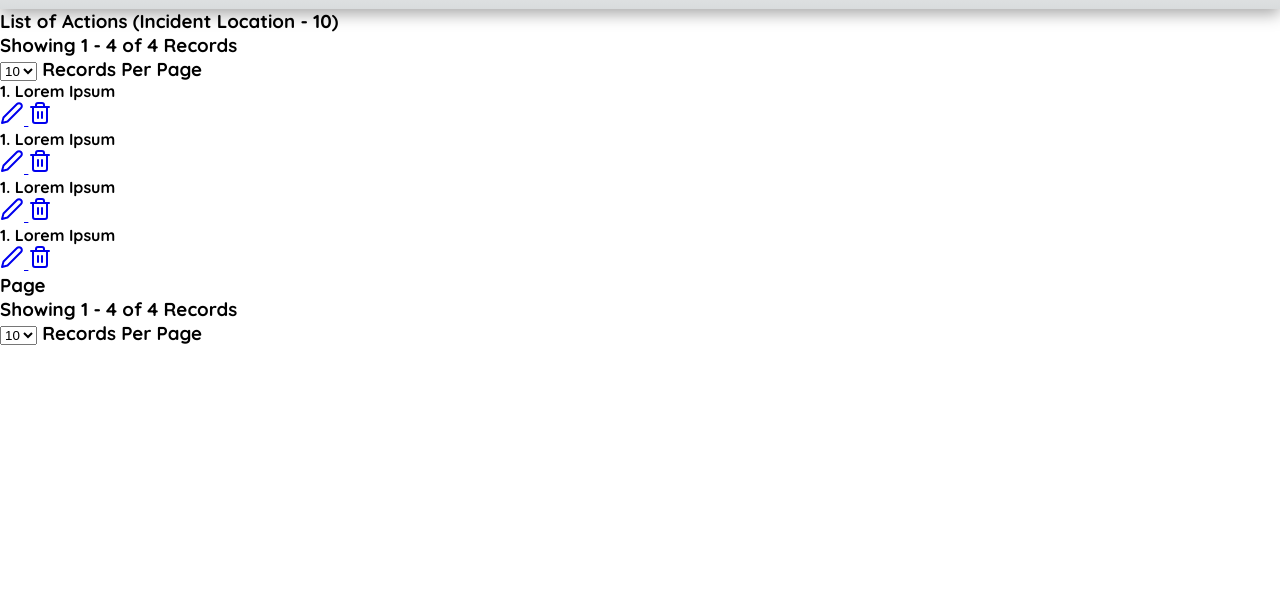
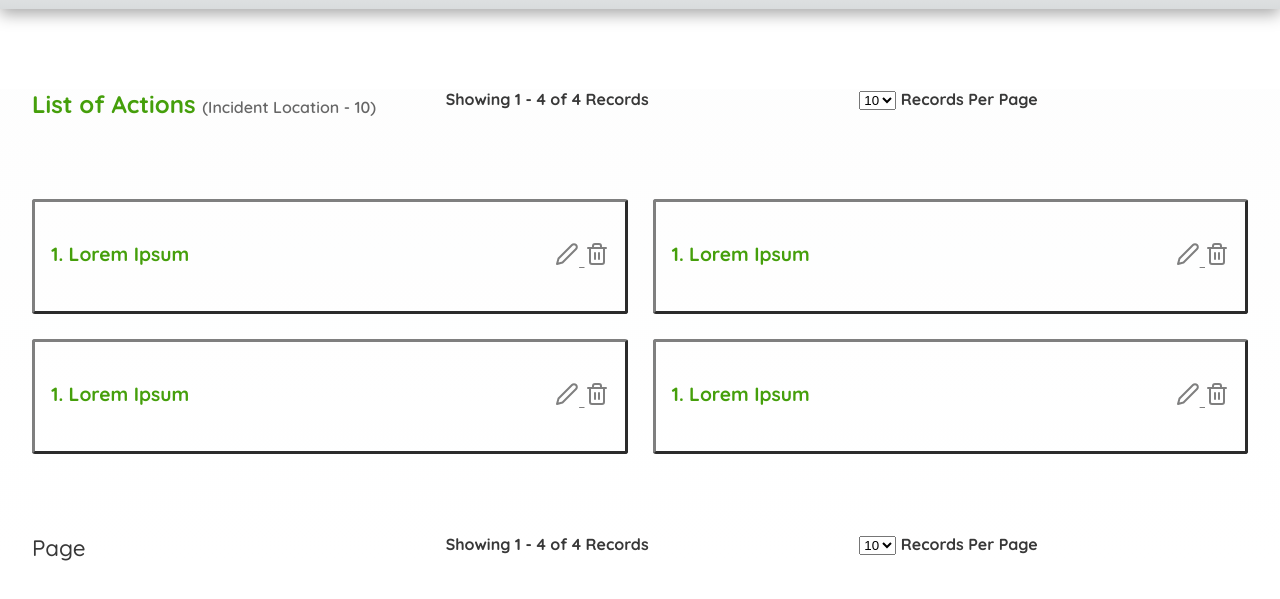
Before and after one commit to saisashreek2692/nagarro-test-file, a website: page index.html in a window 1280 px wide. Shown: the part 71-670 px from the top of the page. Drawn offline with nearby package versions, Linux system fonts and the light colour scheme; files that its build step writes are made by us from their sources.

Commit message:
Main Cards Section SCSS Created

```diff
--- /dev/null
+++ b/assets/sass/_actions.scss
@@ -0,0 +1,120 @@
+.action {
+    background-image: linear-gradient(rgba(#eff0f0, 0.1), rgba(#ffffff, 0.5));
+
+    &__Rows {
+        display: grid;
+        grid-template-rows: auto;
+        grid-template-columns: repeat(3, 1fr);
+        grid-gap: 25px;
+        justify-content: space-evenly;
+        margin: 5rem 2rem;
+    }
+
+    &__Head {
+        &--Title {
+            &-1 {
+                font-size: 1.5rem;
+                font-weight: 700;
+                color: #459f0b;
+                text-align: justify;
+            }
+
+            &-2 {
+                font-size: 1rem;
+                font-weight: 700;
+                color: #383838;
+                text-align: justify;
+            }
+
+            &-Subtitle {
+                font-size: 1rem;
+                font-weight: 600;
+                text-align: justify;
+                color: #666666;
+            }
+
+            &-Records {
+                font-size: 1rem;
+                font-weight: 800;
+                text-align: justify;
+                color: #383838;
+            }
+        }
+
+        &--Footer {
+            font-size: 1.4rem;
+            font-weight: 500;
+            color: #383838;
+            text-align: justify;
+
+            &-1 {
+                font-size: 1.5rem;
+                font-weight: 700;
+                color: #459f0b;
+                text-align: justify;
+            }
+
+            &-2 {
+                font-size: 1rem;
+                font-weight: 700;
+                color: #383838;
+                text-align: justify;
+            }
+        }
+    }
+
+    &__Cards {
+        display: grid;
+        grid-template-rows: auto;
+        grid-template-columns: repeat(2, 1fr);
+        grid-gap: 25px;
+        justify-content: space-evenly;
+        margin: 5rem 2rem;
+
+        &--Box {
+            width: 100%;
+            height: max-content;
+            border: 3px outset #7f7f7f;
+            border-radius: 3px;
+        }
+
+        &--Title {
+            display: grid;
+            grid-template-rows: auto;
+            grid-template-columns: repeat(2, 1fr);
+            grid-gap: 5px;
+            font-size: 1.2rem;
+            font-weight: 700;
+            padding: 1.5rem 0;
+            margin: 1rem;
+
+            &-1 {
+                color: #459f0b;
+            }
+
+            &-2 {
+                color: #383838;
+            }
+            &-3 {
+                color: #666666;
+            }
+        }
+
+        &--Icons {
+            text-align: end;
+            &-Edit {
+
+                color: #7f7f7f;
+                &:hover {
+                    color: #459f0b;
+                }
+            }
+            &-Trash {
+                color: #7f7f7f;
+                &:hover {
+                    color: #e44040;
+                }
+            }
+        }
+    }
+}
--- a/assets/sass/main.scss
+++ b/assets/sass/main.scss
@@ -1,3 +1,4 @@
 @import "base";
 @import "variables";
 @import "header";
+@import "actions";
```
